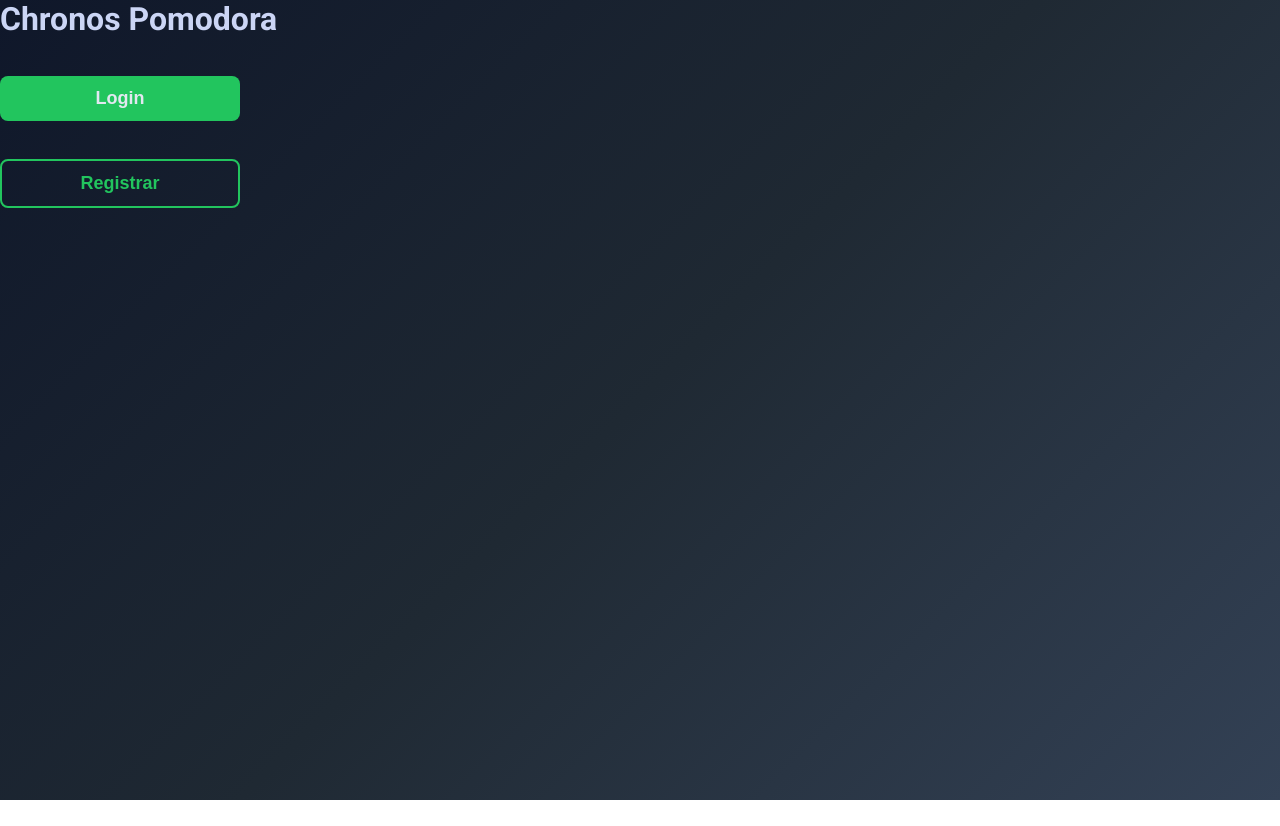
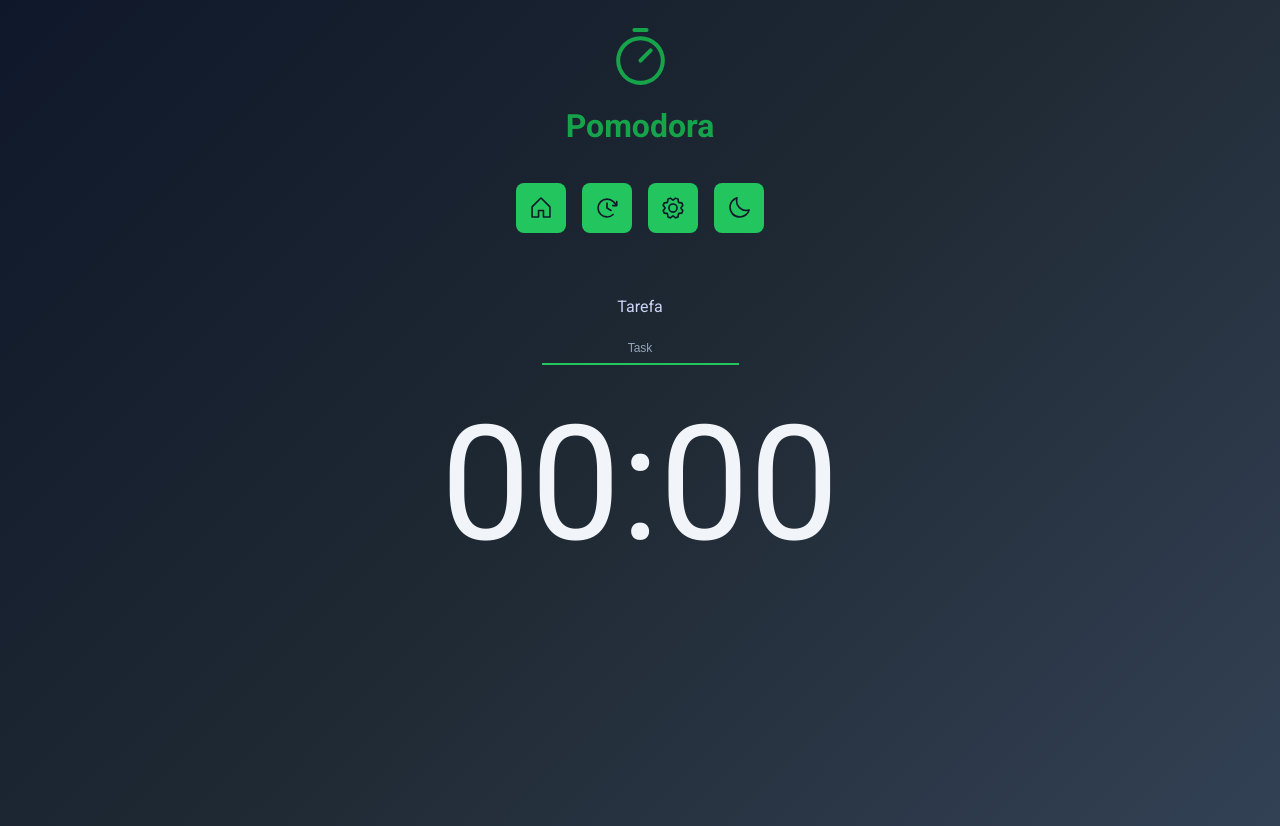
Before and after one commit to juniorbonini/crhonos-pomodora, a React (Vite) app: page / in a window 1280 px wide. Before the commit the page ends 800 px from the top, so only its background shows below. Built offline with nearby package versions, Linux system fonts and the light colour scheme.

Commit message:
style(global): refine global styles

```diff
--- a/package.json
+++ b/package.json
@@ -10,8 +10,10 @@
     "preview": "vite preview"
   },
   "dependencies": {
+    "@phosphor-icons/react": "^2.1.10",
     "react": "^19.2.0",
-    "react-dom": "^19.2.0"
+    "react-dom": "^19.2.0",
+    "react-router": "^7.13.0"
   },
   "devDependencies": {
     "@eslint/js": "^9.39.1",
--- a/src/App.tsx
+++ b/src/App.tsx
@@ -1,15 +1,9 @@
-import { Button } from "./components/Button";
+import { MainRoutes } from "./routes/main-routes";
 
 function App() {
   return (
     <>
-      <h1>Chronos Pomodora</h1>
-      <Button size="md" variant="default">
-        Login
-      </Button>
-      <Button size="md" variant="outline">
-        Registrar
-      </Button>
+      <MainRoutes />
     </>
   );
 }
--- a/src/main.tsx
+++ b/src/main.tsx
@@ -1,4 +1,3 @@
-import { StrictMode } from "react";
 import { createRoot } from "react-dom/client";
 import App from "./App.tsx";
 
@@ -6,7 +5,7 @@ import "./theme/global.css";
 import "./theme/theme.css";
 
 createRoot(document.getElementById("root")!).render(
-  <StrictMode>
+  <>
     <App />
-  </StrictMode>,
+  </>,
 );
--- a/src/pages/Home/index.tsx
+++ b/src/pages/Home/index.tsx
@@ -1,9 +1,5 @@
-import { Menu } from "../../components/Menu";
+import { MainTemplate } from "../../templates/Main";
 
 export function Home() {
-  return (
-    <>
-      <Menu />
-    </>
-  );
+  return <MainTemplate />;
 }
--- /dev/null
+++ b/src/templates/Main/index.tsx
@@ -0,0 +1,20 @@
+import { Container } from "../../components/Container";
+import { Input } from "../../components/Input";
+import { Menu } from "../../components/Menu";
+import { TimerDisplay } from "../../components/TimerDisplay";
+
+export function MainTemplate() {
+  return (
+    <>
+      <Container>
+        <Menu />
+      </Container>
+      <Container>
+        <Input id="task" label="Tarefa" type="text" placeholder="Task" />
+      </Container>
+      <Container>
+        <TimerDisplay />
+      </Container>
+    </>
+  );
+}
--- a/src/theme/global.css
+++ b/src/theme/global.css
@@ -7,12 +7,12 @@
 html {
   font-size: 62.5%;
   font-family: "Roboto", system-ui, sans-serif;
+  color: var(--gray-300);
 }
 
 body {
   font-size: 1.6rem;
   background: var(--bg-gradient);
-  color: var(--gray-300);
   min-height: 100vh;
   -webkit-font-smoothing: antialiased;
   text-rendering: optimizeLegibility;
--- a/src/types/Button/button.ts
+++ b/src/types/Button/button.ts
@@ -3,5 +3,6 @@ import type { ReactNode } from "react";
 export type ButtonProps = {
   children: ReactNode;
   size?: "sm" | "md";
-  variant?: "success" | "danger" | "outline" | "default";
+  variant?: "danger" | "outline" | "default";
+  onClick?: () => void;
 };
--- /dev/null
+++ b/src/types/Container/container.ts
@@ -0,0 +1,5 @@
+import type { ReactNode } from "react";
+
+export type ContainerProps = {
+  children: ReactNode;
+};
--- /dev/null
+++ b/src/types/Input/input.ts
@@ -0,0 +1,6 @@
+import type { ComponentProps } from "react";
+
+export type InputProps = ComponentProps<"input"> & {
+  label: string;
+  id: string;
+};
```
Also changed, not shown: 1 other file (tests, documents, lock files or other folders).
